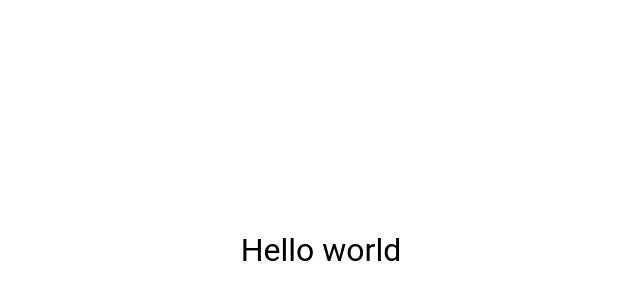
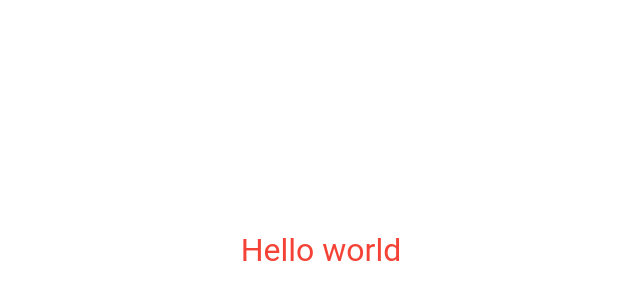
Before and after one commit to peguimasid/ig.news, a Next.js app: page / in a window 1280 px wide. Shown: the part 150-450 px from the top of the page, without its empty margins (319-959 px from the left). Built offline with nearby package versions, Linux system fonts and the light colour scheme.

Commit message:
add some styles

```diff
--- a/src/pages/index.tsx
+++ b/src/pages/index.tsx
@@ -1,7 +1,7 @@
 const Home = () => {
   return (
     <div className="w-full h-screen flex justify-center items-center">
-      <h1 className="text-20">Hello world</h1>
+      <h1 className="text-20 text-red">Hello world</h1>
     </div>
   );
 };
```
